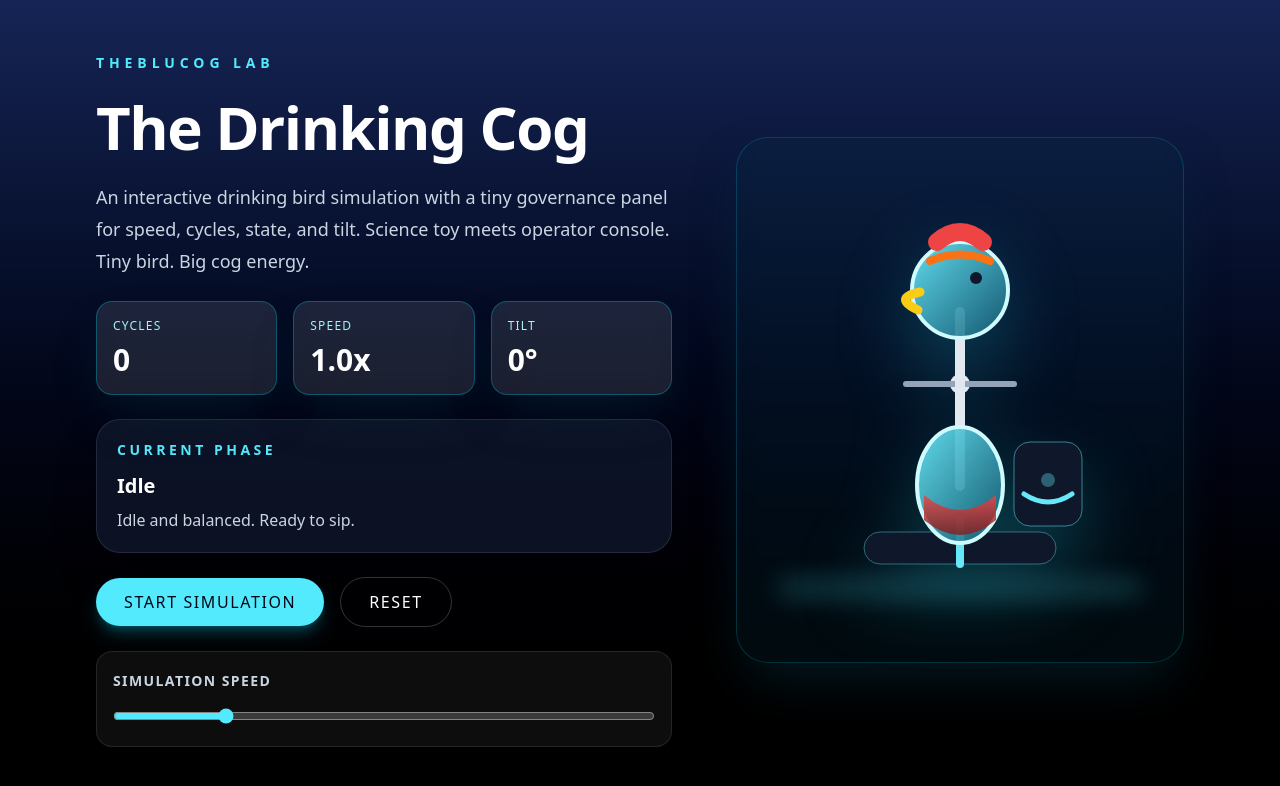
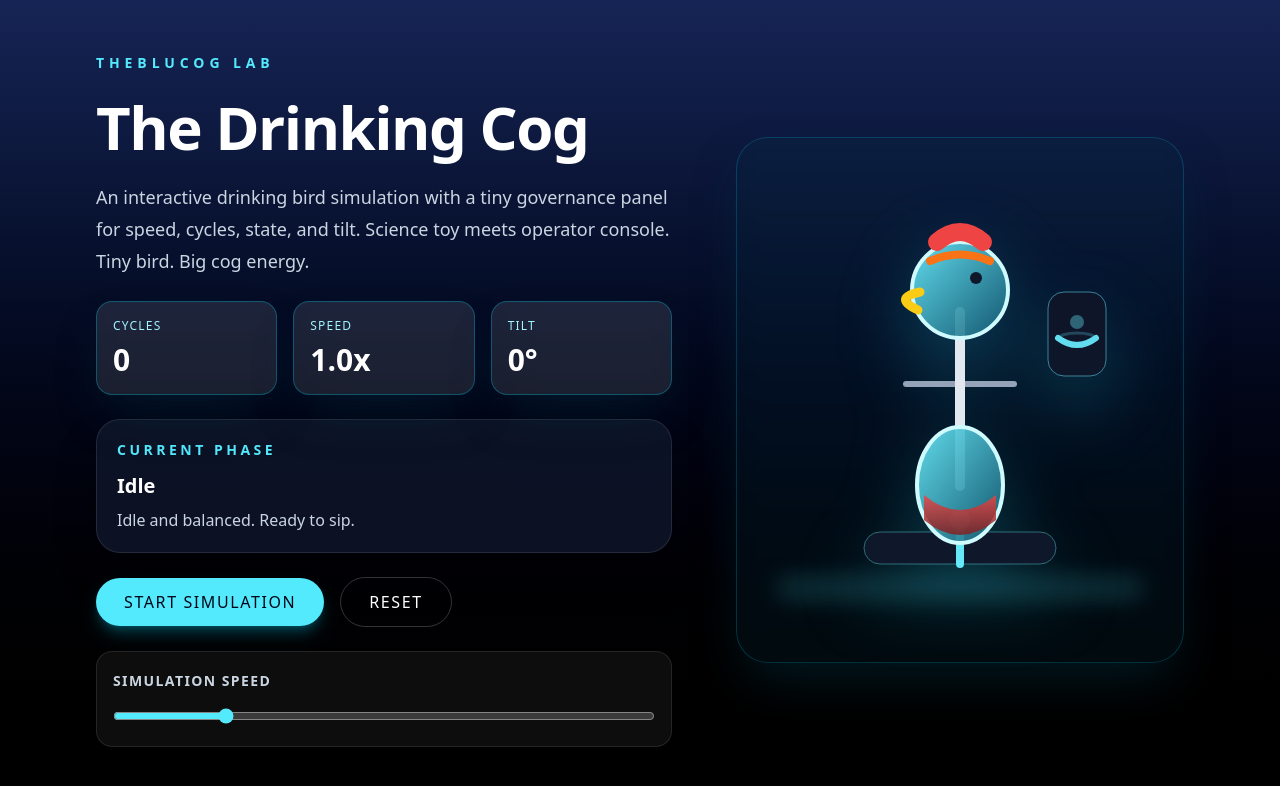
Before and after one commit to TheBluCog/thedrinkingcog, a Next.js app: page / in a window 1280 px wide. Shown: the top 786 px of the page. Built offline with nearby package versions, Linux system fonts and the light colour scheme.

Commit message:
Make drinking bird visibly sip from cup

```diff
--- a/app/page.tsx
+++ b/app/page.tsx
@@ -7,7 +7,7 @@ type BirdPhase = 'idle' | 'cooling' | 'drinking' | 'resetting';
 const phaseCopy: Record<BirdPhase, string> = {
   idle: 'Idle and balanced. Ready to sip.',
   cooling: 'Evaporative cooling is pulling vapor upward.',
-  drinking: 'Center of mass shifts. The bird tips and drinks.',
+  drinking: 'Beak down. Water contact. Tiny bird is absolutely sending it.',
   resetting: 'Pressure equalizes. The cog resets for another cycle.'
 };
 
@@ -23,7 +23,7 @@ export default function DrinkingBirdApp() {
 
     const interval = setInterval(() => {
       setCycleCount((previous) => previous + 1);
-    }, Math.max(700, 3600 / speed));
+    }, Math.max(650, 2400 / speed));
 
     return () => clearInterval(interval);
   }, [isRunning, speed]);
@@ -34,14 +34,15 @@ export default function DrinkingBirdApp() {
     }
 
     const step = cycleCount % 4;
-    if (step === 0) return 'cooling';
     if (step === 1) return 'drinking';
     if (step === 2) return 'resetting';
-    return 'cooling';
+    if (step === 3) return 'cooling';
+    return 'drinking';
   }, [cycleCount, isRunning]);
 
-  const tilt = phase === 'drinking' ? 24 : phase === 'resetting' ? -7 : 0;
-  const bob = isRunning ? Math.sin(cycleCount) * 4 : 0;
+  const tilt = phase === 'drinking' ? 40 : phase === 'resetting' ? 8 : phase === 'cooling' ? -4 : 0;
+  const bob = phase === 'drinking' ? 8 : isRunning ? Math.sin(cycleCount) * 3 : 0;
+  const isDrinking = phase === 'drinking';
 
   return (
     <main className="min-h-screen overflow-hidden bg-gradient-to-b from-blue-950 via-slate-950 to-black text-white">
@@ -87,7 +88,14 @@ export default function DrinkingBirdApp() {
           <div className="flex flex-col gap-4 sm:flex-row sm:items-center">
             <button
               type="button"
-              onClick={() => setIsRunning((value) => !value)}
+              onClick={() => {
+                setIsRunning((value) => {
+                  if (!value) {
+                    setCycleCount(1);
+                  }
+                  return !value;
+                });
+              }}
               className="rounded-full bg-cyan-300 px-7 py-3 text-sm font-black uppercase tracking-widest text-slate-950 shadow-lg shadow-cyan-500/30 transition hover:bg-white"
             >
               {isRunning ? 'Pause simulation' : 'Start simulation'}
@@ -143,14 +151,29 @@ export default function DrinkingBirdApp() {
 
             <rect x="64" y="362" width="192" height="32" rx="16" fill="#0f172a" stroke="#67e8f9" strokeOpacity="0.4" />
             <line x1="160" y1="350" x2="160" y2="394" stroke="#67e8f9" strokeWidth="8" strokeLinecap="round" />
-            <circle cx="160" cy="214" r="10" fill="#e2e8f0" />
+            <circle cx="160" cy="350" r="10" fill="#e2e8f0" />
             <line x1="106" y1="214" x2="214" y2="214" stroke="#94a3b8" strokeWidth="6" strokeLinecap="round" />
+
+            <g opacity="0.95">
+              <rect x="248" y="122" width="58" height="84" rx="16" fill="#0f172a" stroke="#67e8f9" strokeOpacity="0.55" />
+              <path d="M258 168 Q277 182 296 168" fill="none" stroke="#67e8f9" strokeWidth="6" strokeLinecap="round" />
+              <circle cx="277" cy="152" r={isDrinking ? 11 : 7} fill="#67e8f9" opacity={isDrinking ? 1 : 0.4} />
+              <ellipse cx="277" cy="168" rx={isDrinking ? 30 : 18} ry={isDrinking ? 9 : 5} fill="none" stroke="#67e8f9" strokeWidth="3" opacity={isDrinking ? 0.9 : 0.25} />
+              {isDrinking && (
+                <>
+                  <circle cx="266" cy="149" r="3" fill="#a5f3fc" />
+                  <circle cx="288" cy="145" r="2" fill="#a5f3fc" />
+                  <circle cx="292" cy="162" r="2" fill="#a5f3fc" />
+                </>
+              )}
+            </g>
 
             <g
               style={{
-                transformOrigin: '160px 214px',
+                transformBox: 'fill-box',
+                transformOrigin: '160px 350px',
                 transform: `rotate(${tilt}deg) translateY(${bob}px)`,
-                transition: 'transform 600ms cubic-bezier(.2,.8,.2,1)'
+                transition: 'transform 700ms cubic-bezier(.2,.8,.2,1)'
               }}
             >
               <line x1="160" y1="142" x2="160" y2="316" stroke="#e2e8f0" strokeWidth="10" strokeLinecap="round" />
@@ -162,10 +185,6 @@ export default function DrinkingBirdApp() {
               <path d="M137 72 Q160 52 183 72" fill="none" stroke="#ef4444" strokeWidth="18" strokeLinecap="round" />
               <path d="M130 91 Q160 78 190 91" fill="none" stroke="#f97316" strokeWidth="8" strokeLinecap="round" />
             </g>
-
-            <rect x="214" y="272" width="68" height="84" rx="16" fill="#0f172a" stroke="#67e8f9" strokeOpacity="0.5" />
-            <path d="M224 324 Q248 340 272 324" fill="none" stroke="#67e8f9" strokeWidth="5" strokeLinecap="round" />
-            <circle cx="248" cy="310" r="7" fill="#67e8f9" opacity={phase === 'drinking' ? 1 : 0.35} />
           </svg>
         </div>
       </section>
```
